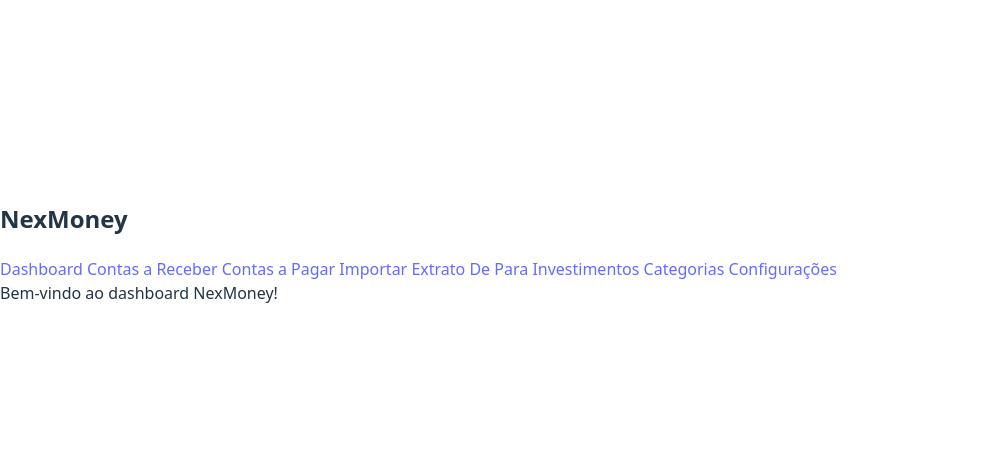
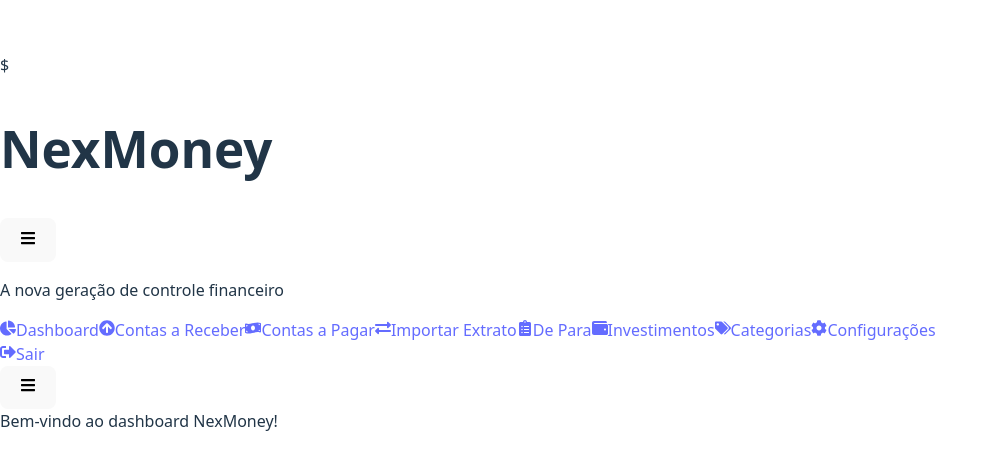
Before and after one commit to GabrielOgliari/NexMoney, a React (Vite) app in the folder Front/: page /dashboard in a window 1280 px wide. Shown: the part 157-626 px from the top of the page, without its empty margins (0-998 px from the left). Built offline with nearby package versions, Linux system fonts and the light colour scheme.

Commit message:
fix: side bar inicial

```diff
--- a/Front/src/App.jsx
+++ b/Front/src/App.jsx
@@ -3,8 +3,8 @@
 // aqui vamos a importar o css do tailwind e o css global com outlet que é o que vai renderizar as rotas
 export function App() {
   return (
-    <div className="min-h-screen bg-gray-900 text-white">
+    <main className="flex min-h-screen items-center justify-center bg-slate-100">
       <Outlet />
-    </div>
+    </main>
   );
 }
--- /dev/null
+++ b/Front/src/components/ui/sidebar.jsx
@@ -0,0 +1,100 @@
+import { NavLink } from "react-router-dom";
+import {
+  FaBars, FaChartPie, FaArrowCircleUp, FaMoneyBillWave,
+  FaExchangeAlt, FaClipboardList, FaWallet,
+  FaTags, FaCog, FaSignOutAlt
+} from "react-icons/fa";
+import { useSidebar } from "../../context/sidebar_context";
+
+export const Sidebar = () => {
+  const { collapsed, toggleSidebar, closeSidebar } = useSidebar();
+
+  const navItems = [
+    { label: "Dashboard", icon: <FaChartPie />, to: "/dashboard" },
+    { label: "Contas a Receber", icon: <FaArrowCircleUp />, to: "/incomes" },
+    { label: "Contas a Pagar", icon: <FaMoneyBillWave />, to: "/expenses" },
+    { label: "Importar Extrato", icon: <FaExchangeAlt />, to: "/bank_statement" },
+    { label: "De Para", icon: <FaClipboardList />, to: "/mapping" },
+    { label: "Investimentos", icon: <FaWallet />, to: "/investments" },
+    { label: "Categorias", icon: <FaTags />, to: "/categories" },
+    { label: "Configurações", icon: <FaCog />, to: "/settings" },
+  ];
+
+  return (
+    <>
+      {/* Overlay mobile */}
+      {!collapsed && (
+        <div
+          className="fixed inset-0 bg-black/50 z-40 sm:hidden"
+          onClick={closeSidebar}
+        />
+      )}
+
+      <aside
+        className={`
+          h-screen z-50 flex flex-col justify-between
+          transition-all duration-300
+          bg-sidebar text-sidebar-foreground border-r border-sidebar-border
+          ${collapsed ? 'w-16' : 'w-64'}
+          ${collapsed ? 'sm:relative' : 'fixed sm:relative'}
+          top-0 left-0
+        `}
+      >
+        <div>
+          {/* Header */}
+          <div className="flex items-center justify-between p-4 border-b border-sidebar-border">
+            <div className="flex items-center gap-2">
+              <span className="text-sidebar-primary text-2xl font-bold">$</span>
+              {!collapsed && <h1 className="text-lg font-bold">NexMoney</h1>}
+            </div>
+            <button
+              onClick={toggleSidebar}
+              className="hidden sm:block text-sidebar-foreground hover:text-sidebar-primary"
+            >
+              <FaBars />
+            </button>
+          </div>
+
+          {!collapsed && (
+            <p className="text-sm text-muted-foreground px-4 pt-2">
+              A nova geração de controle financeiro
+            </p>
+          )}
+
+          {/* Navegação */}
+          <nav className="mt-4 flex flex-col gap-1">
+            {navItems.map(({ label, icon, to }) => (
+              <NavLink
+                key={to}
+                to={to}
+                onClick={closeSidebar}
+                className={({ isActive }) =>
+                  `flex items-center gap-3 px-4 py-2 rounded-md transition-colors text-sm
+                   ${collapsed ? 'justify-center' : ''}
+                   ${isActive
+                     ? 'bg-sidebar-accent text-sidebar-accent-foreground'
+                     : 'hover:bg-sidebar-accent'}`
+                }
+              >
+                <span className="text-lg">{icon}</span>
+                {!collapsed && <span>{label}</span>}
+              </NavLink>
+            ))}
+          </nav>
+        </div>
+
+        {/* Footer */}
+        <div className="p-4 border-t border-sidebar-border">
+          <NavLink
+            to="/sair"
+            onClick={closeSidebar}
+            className="flex items-center gap-3 text-destructive hover:text-destructive-foreground transition-colors"
+          >
+            <FaSignOutAlt className="text-lg" />
+            {!collapsed && <span className="text-sm">Sair</span>}
+          </NavLink>
+        </div>
+      </aside>
+    </>
+  );
+};
--- /dev/null
+++ b/Front/src/context/sidebar_context.jsx
@@ -0,0 +1,25 @@
+import { createContext, useContext, useState, useEffect } from "react";
+
+const SidebarContext = createContext();
+
+export const useSidebar = () => useContext(SidebarContext);
+
+export const SidebarProvider = ({ children }) => {
+  const [collapsed, setCollapsed] = useState(() => {
+    return localStorage.getItem("sidebar-collapsed") === "true";
+  });
+
+  useEffect(() => {
+    localStorage.setItem("sidebar-collapsed", collapsed);
+  }, [collapsed]);
+
+  const toggleSidebar = () => setCollapsed(prev => !prev);
+  const closeSidebar = () => setCollapsed(true);
+  const openSidebar = () => setCollapsed(false);
+
+  return (
+    <SidebarContext.Provider value={{ collapsed, toggleSidebar, closeSidebar, openSidebar }}>
+      {children}
+    </SidebarContext.Provider>
+  );
+};
--- a/Front/src/layouts/main_layout.jsx
+++ b/Front/src/layouts/main_layout.jsx
@@ -1,43 +1,77 @@
-import { NavLink, Outlet } from "react-router-dom";
+// import { NavLink, Outlet } from "react-router-dom";
+import { Outlet } from "react-router-dom";
+
+// import { BrowserRouter as Router, Routes, Route } from 'react-router-dom';
+import { Sidebar } from "../components/ui/sidebar";
+import { FaBars } from "react-icons/fa";
+import { useSidebar } from "../context/sidebar_context";
+
 
 // rotas de teste inicial
-const links = [
-  { to: "/dashboard", label: "Dashboard " },
-  { to: "/incomes", label: "Contas a Receber " },
-  { to: "/expenses", label: "Contas a Pagar " },
-  { to: "/bank_statement", label: "Importar Extrato " },
-  { to: "/mapping", label: "De Para " },
-  { to: "/investments", label: "Investimentos " },
-  { to: "/categories", label: "Categorias " },
-  { to: "/settings", label: "Configurações " },
-];
+// const links = [
+//   { to: "/dashboard", label: "Dashboard " },
+//   { to: "/incomes", label: "Contas a Receber " },
+//   { to: "/expenses", label: "Contas a Pagar " },
+//   { to: "/bank_statement", label: "Importar Extrato " },
+//   { to: "/mapping", label: "De Para " },
+//   { to: "/investments", label: "Investimentos " },
+//   { to: "/categories", label: "Categorias " },
+//   { to: "/settings", label: "Configurações " },
+// ];
 
 export function MainLayout() {
+  // return (
+  //   <div className="flex min-h-screen text-white bg-gray-900">
+  //     <aside className="w-64 bg-gray-800 p-6 space-y-4">
+  //       <h2 className="text-2xl font-bold mb-6">NexMoney</h2>
+  //       <nav className="space-y-2">
+  //         {links.map(({ to, label, icon }) => (
+  //           <NavLink
+  //             key={to}
+  //             to={to}
+  //             className={({ isActive }) =>
+  //               `flex items-center gap-2 px-4 py-2 rounded hover:bg-gray-700 transition ${
+  //                 isActive ? "bg-blue-600" : ""
+  //               }`
+  //             }
+  //           >
+  //             <span>{icon}</span>
+  //             <span>{label}</span>
+  //           </NavLink>
+  //         ))}
+  //       </nav>
+  //     </aside>
+
+  //     <main className="flex-1 p-6 overflow-y-auto">
+  //       <Outlet />
+  //     </main>
+  //   </div>
+  // );
+  const { openSidebar } = useSidebar();
+
+
   return (
-    <div className="flex min-h-screen text-white bg-gray-900">
-      <aside className="w-64 bg-gray-800 p-6 space-y-4">
-        <h2 className="text-2xl font-bold mb-6">NexMoney</h2>
-        <nav className="space-y-2">
-          {links.map(({ to, label, icon }) => (
-            <NavLink
-              key={to}
-              to={to}
-              className={({ isActive }) =>
-                `flex items-center gap-2 px-4 py-2 rounded hover:bg-gray-700 transition ${
-                  isActive ? "bg-blue-600" : ""
-                }`
-              }
-            >
-              <span>{icon}</span>
-              <span>{label}</span>
-            </NavLink>
-          ))}
-        </nav>
-      </aside>
+    <div className="flex min-h-screen bg-background text-foreground">
+      {/* Sidebar (fica fixa na esquerda) */}
+      <Sidebar />
 
-      <main className="flex-1 p-6 overflow-y-auto">
-        <Outlet />
-      </main>
+      {/* Área de conteúdo principal */}
+      <div className="flex-1 min-h-screen flex flex-col">
+        {/* Header (botão hamburguer somente em mobile) */}
+        <header className="sm:hidden p-4">
+          <button
+            onClick={openSidebar}
+            className="p-2 text-xl text-sidebar-foreground bg-sidebar-accent rounded-md shadow-sm hover:bg-sidebar-primary"
+          >
+            <FaBars />
+          </button>
+        </header>
+
+        {/* Conteúdo renderizado dinamicamente */}
+        <main className="flex-1 p-4 sm:p-6 overflow-y-auto">
+          <Outlet />
+        </main>
+      </div>
     </div>
   );
 }
--- a/Front/src/main.jsx
+++ b/Front/src/main.jsx
@@ -1,10 +1,24 @@
+// import React from "react";
+// import ReactDOM from "react-dom/client";
+// import { AppRoutes } from "./router/index.jsx";
+// import "./index.css";
+
+// ReactDOM.createRoot(document.getElementById("root")).render(
+//   <React.StrictMode>
+//     <AppRoutes />
+//   </React.StrictMode>
+// );
+
 import React from "react";
 import ReactDOM from "react-dom/client";
-import { AppRoutes } from "./router/index.jsx";
+import { SidebarProvider } from "./context/sidebar_context.jsx";
+import { AppRoutes } from "./router";
 import "./index.css";
 
 ReactDOM.createRoot(document.getElementById("root")).render(
   <React.StrictMode>
-    <AppRoutes />
+    <SidebarProvider>
+      <AppRoutes />
+    </SidebarProvider>
   </React.StrictMode>
 );
--- a/Front/src/router/index.jsx
+++ b/Front/src/router/index.jsx
@@ -24,7 +24,8 @@
 // Configuração das rotas da aplicação
 const router = createBrowserRouter([
   {
-    path: "/",
+    // path: "/",
+    path: "/auth",
     element: <App />, // layout para login/cadastro
     children: [
       { path: "login", element: <LoginPage /> },
```
Also changed, not shown: 1 other file (tests, documents, lock files or other folders).
